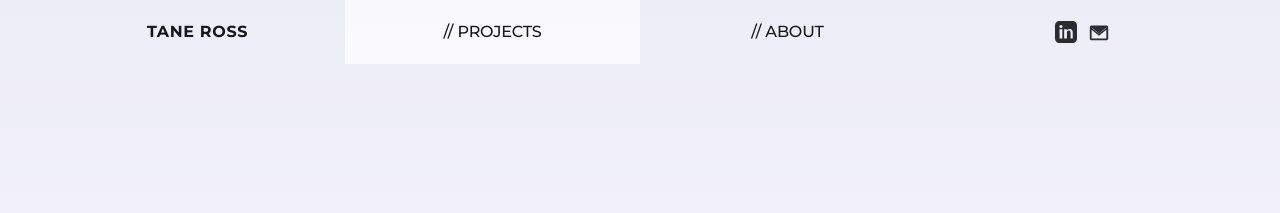
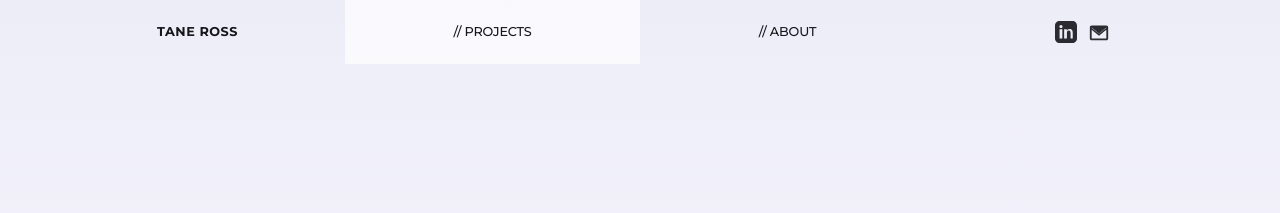
Before and after one commit to projekt2050/Portfolio, a Jekyll site: the page built from index.md, in a window 1280 px wide. Shown: the top 213 px of the page. Built offline with Jekyll 4.4.1, drawn with Linux system fonts in a browser that asks for light colours.

Commit message:
Update main.css

```diff
--- a/assets/main.css
+++ b/assets/main.css
@@ -84,7 +84,7 @@ header {
   justify-content: center;
   text-align: center;
   height: 100%;
-  font-size: 1rem;
+  font-size: .8rem;
   font-weight: 500;
   color: #16161B;
   text-decoration: none;
@@ -93,7 +93,7 @@ header {
 }
 
 .nav-item.nav-logo {
-  font-size: 1rem;
+  font-size: .8rem;
   font-weight: 700;
   letter-spacing: 0.04em;
   color: #16161B;
```
